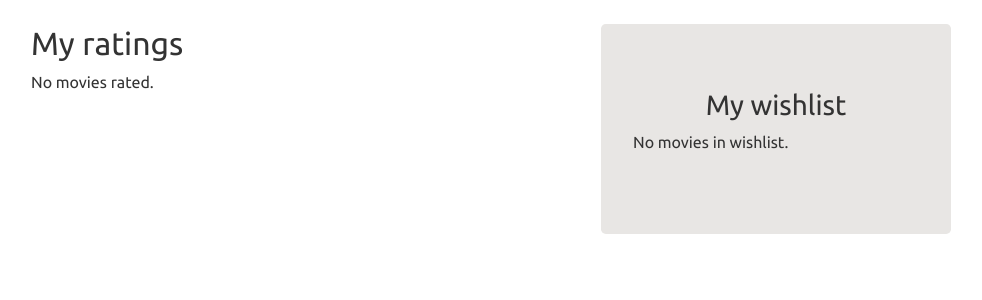
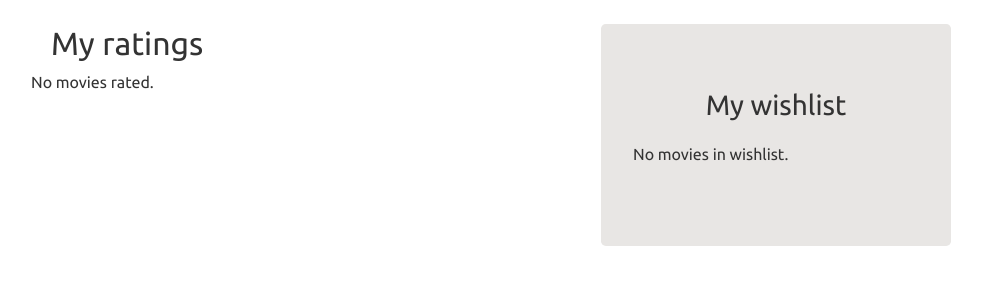
Before and after one commit to mhaapakangas/elokuvakokoelma, a Flask app: template application/templates/movies/collection.html in a window 1280 px wide. Shown: the part 56-356 px from the top of the page, without its empty margins (54-1036 px from the left). Run offline with Flask 2, Linux system fonts and the light colour scheme; the template is opened without the code that fills it, so the values that code supplies are empty; parts of the project's set-up code (start-up, migrations or seed data) failed here and were passed over; some libraries are stand-ins or nearby versions.

Commit message:
Small style improvements

```diff
--- a/application/templates/movies/collection.html
+++ b/application/templates/movies/collection.html
@@ -3,7 +3,7 @@
 {% block body %}
 <div class="row">
   <div class="col-sm-6">
-    <h2>My ratings</h2>
+    <h2 style="margin-left:20px">My ratings</h2>
     {% if not ratings %}
     <p>
       No movies rated.
@@ -32,7 +32,7 @@
   </div>
   <div class="col-sm-6">
     <div class="jumbotron" style="max-width:350px; background-color:#e8e6e4">
-    <h3 class="text-center">My wishlist</h3>
+    <h3 class="text-center" style="margin-bottom:20px">My wishlist</h3>
     {% for rating in wishlist %}
     {% if rating.want_to_watch %}
     <ul>
```
